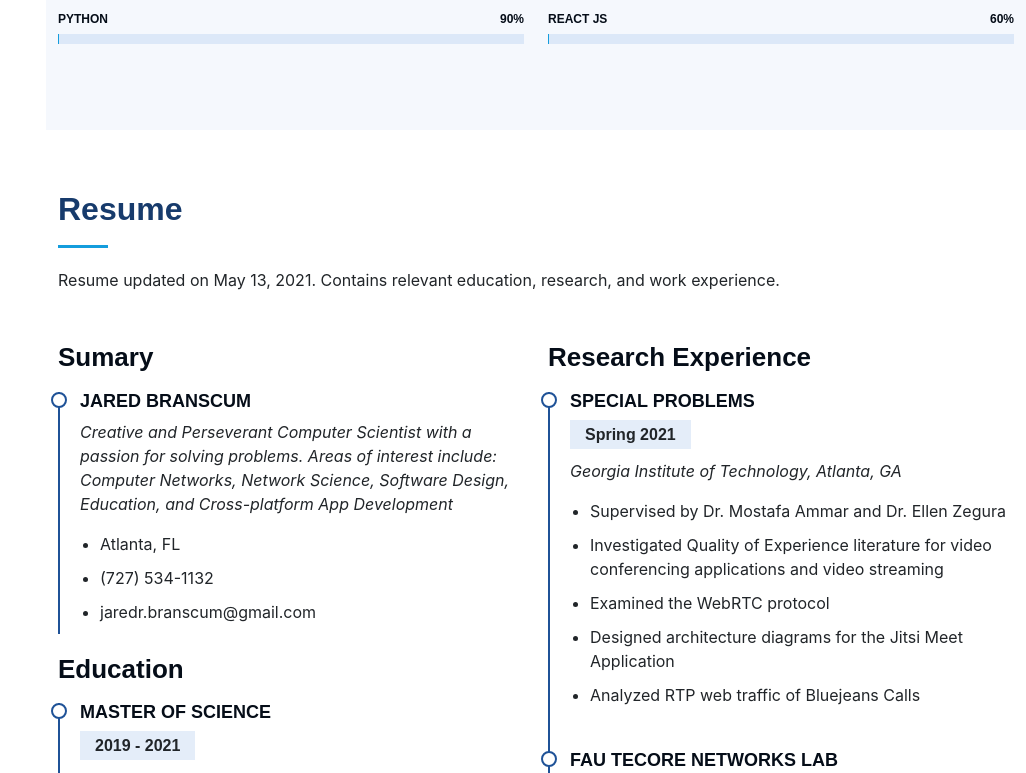
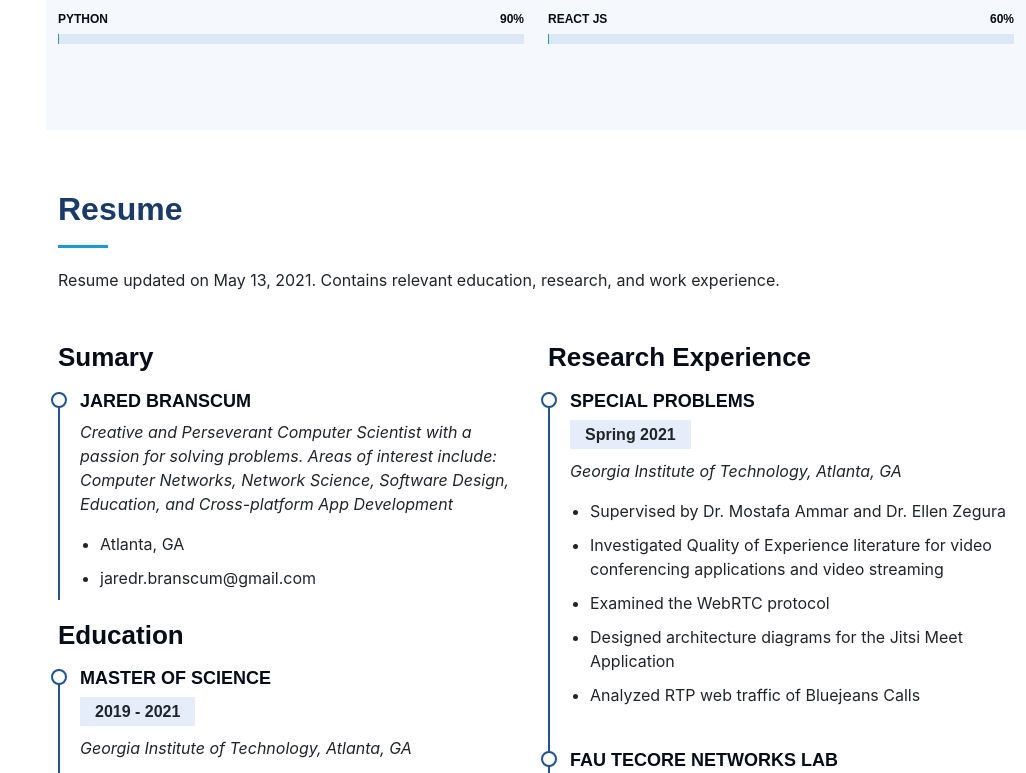
Before and after one commit to jaredr-branscum/PersonalPortfolio, a React (Create React App) app: page / in a window 1280 px wide. Shown: the part 1929-2702 px from the top of the page, without its empty margins (254-1280 px from the left). Built offline with nearby package versions, Linux system fonts and the light colour scheme.

Commit message:
a few more changes to app.js resume information

```diff
--- a/src/App.js
+++ b/src/App.js
@@ -62,13 +62,13 @@ function App() {
                 <ul>
                   <li><i className="bi bi-chevron-right" /> <strong>Degree:</strong> <span>M.S. @ Georgia Tech</span></li>
                   <li><i className="bi bi-chevron-right" /> <strong>City:</strong> <span>Atlanta, GA</span></li>
+                  <li><i className="bi bi-chevron-right" /> <strong>Current Work:</strong> <span>Software Engineer @ NCR</span></li>
                 </ul>
               </div>
               <div className="col-lg-6">
                 <ul>
                   <li><i className="bi bi-chevron-right" /> <strong>Age:</strong> <span>20</span></li>
                   <li><i className="bi bi-chevron-right" /> <strong>Email:</strong> <span>jaredr.branscum@gmail.com</span></li>
-                  <li><i className="bi bi-chevron-right" /> <strong>Current Work:</strong> <span>Software Engineer @ NCR</span></li>
                 </ul>
               </div>
             </div>
@@ -173,8 +173,7 @@ function App() {
               <p><em>Creative and Perseverant Computer Scientist with a passion for solving problems. Areas of interest include:
 			  Computer Networks, Network Science, Software Design, Education, and Cross-platform App Development</em></p>
               <ul>
-                <li>Atlanta, FL</li>
-                <li>(727) 534-1132</li>
+                <li>Atlanta, GA</li>
                 <li>jaredr.branscum@gmail.com</li>
               </ul>
             </div>
```
